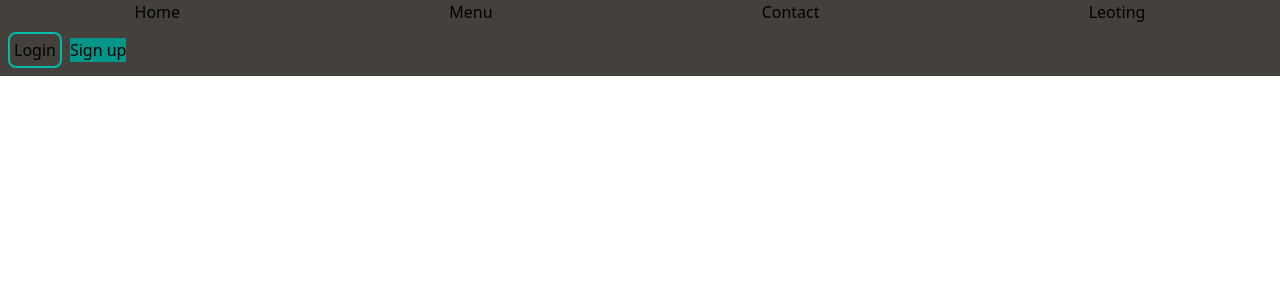
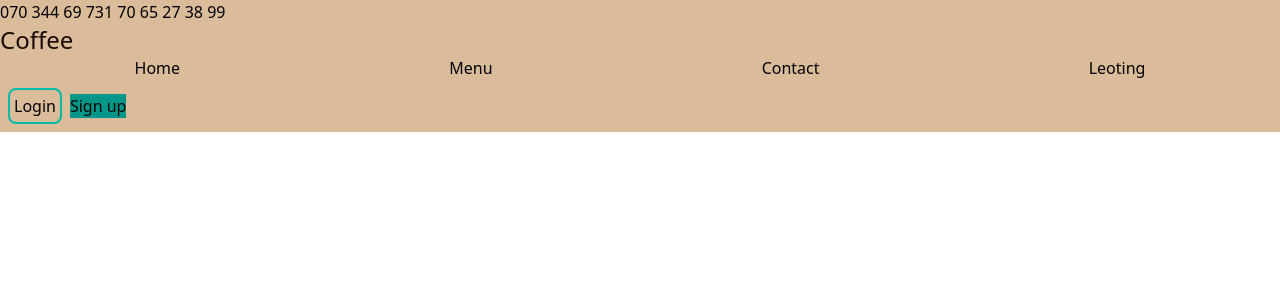
Before and after one commit to Developerfiyin/Finpay-project, a React (Vite) app: page / in a window 1280 px wide. Shown: the top 300 px of the page. Built offline with nearby package versions, Linux system fonts and the light colour scheme.

Commit message:
Updated header.jsx

```diff
--- a/src/Components/Header.jsx
+++ b/src/Components/Header.jsx
@@ -2,10 +2,10 @@ import React from 'react'
 
 const Header = () => {
   return (
-    <div className=' bg-stone-700'>
+    <div className=' bg-[#DABC9A]'>
 
-   <img src="" alt="" />
-
+   <img src="" alt="" /> 070 344 69 731 70 65 27 38 99
+   <h3 className='text-[#1A0A00] text-2xl font-medium'>Coffee</h3>
     <div className='flex justify-around'>
    <a href="#home">Home</a>
    <a href="#menu">Menu</a>
```
